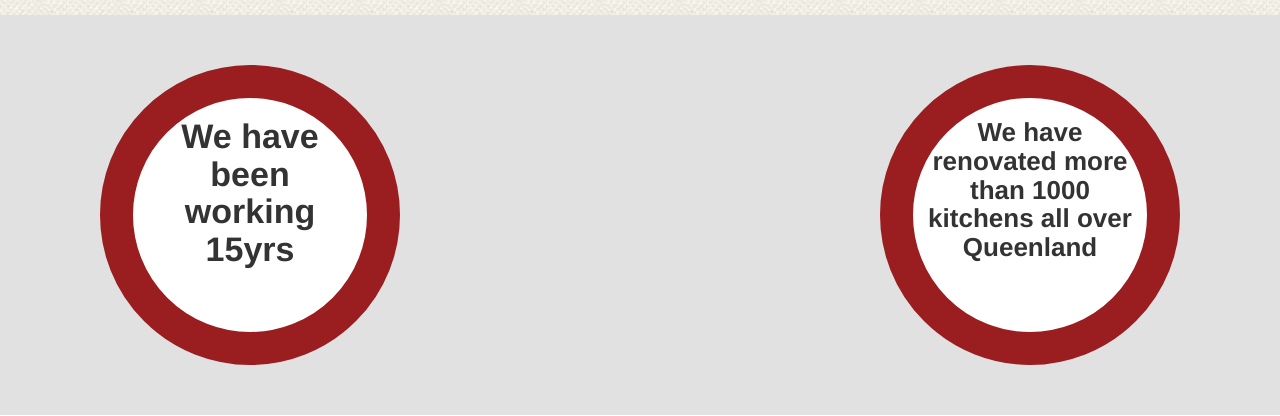
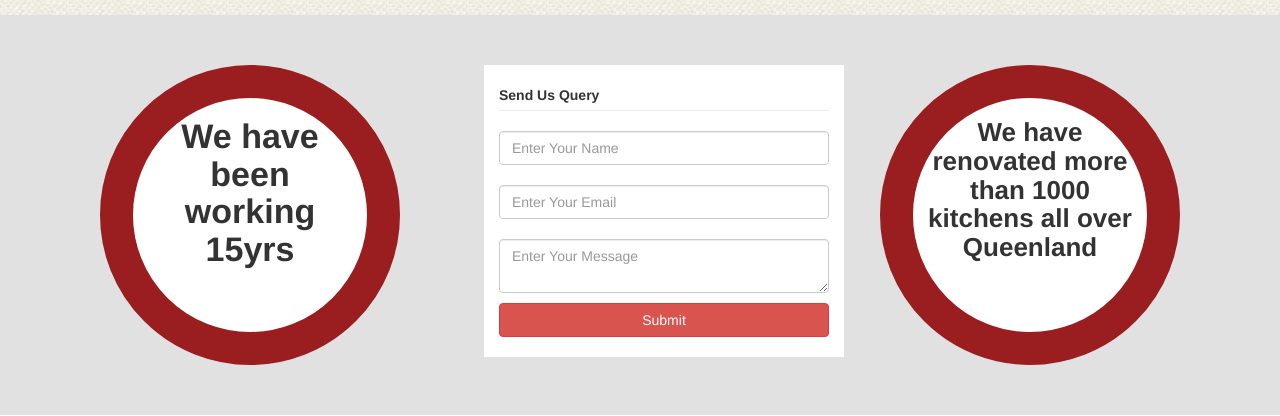
Before and after one commit to jobayerccj/zahid1, a plain HTML site: page index3.html in a window 1280 px wide. Shown: the part 684-1100 px from the top of the page. Drawn offline with nearby package versions, Linux system fonts and the light colour scheme.

Commit message:
form added

```diff
--- a/index3.html
+++ b/index3.html
@@ -126,13 +126,45 @@
                 <h1 class="rounded_t1" >We have been working 15yrs</h1>
             </div>
 
-            <div class="col-md-4">
+            <div class="col-md-4 form1">
 
+                <form role="form">
+
+                    <div class="col-md-12">
+                         <label>Send Us Query</label>
+                         <hr style="margin-top:0;padding-top:0;"/>
+                        <input class="form-control form-field1" id="exampleInputEmail1" type="text" placeholder="Enter Your Name"/>
+                    </div>
+                    <div class="col-md-12">
+
+                        <input class="form-control form-field1" id="exampleInputEmail1" type="email" placeholder="Enter Your Email"/>
+                    </div>
+                    <div class="col-md-12">
+                        <textarea class="form-control form-field1" placeholder="Enter Your Message"></textarea>
+                    </div>
+                    <div class="col-md-12">
+                    <button type="submit" class="btn btn-danger btn-block">Submit</button>
+                    </div>
+                </form>
             </div>
 
             <div class="col-md-4 rounded1" style="float: right;">
                 <h1 class="rounded_t2">We have renovated more than 1000 kitchens all over Queenland</h1>
             </div>
         </div>
+
+        <div class="container">
+            <div class="col-md-4">
+
+            </div>
+
+            <div class="col-md-4">
+
+            </div>
+
+            <div class="col-md-4">
+
+            </div>
+        </div>
     </body>
 </html>
--- a/style.css
+++ b/style.css
@@ -125,3 +125,13 @@ body{
  font-weight: bold;
  font-size: 26px;
 }
+
+.form1{
+    background: #fff;
+    margin-left: 84px;
+    padding:20px 0;
+}
+
+.form-field1{
+    margin:10px 0;
+}
```
